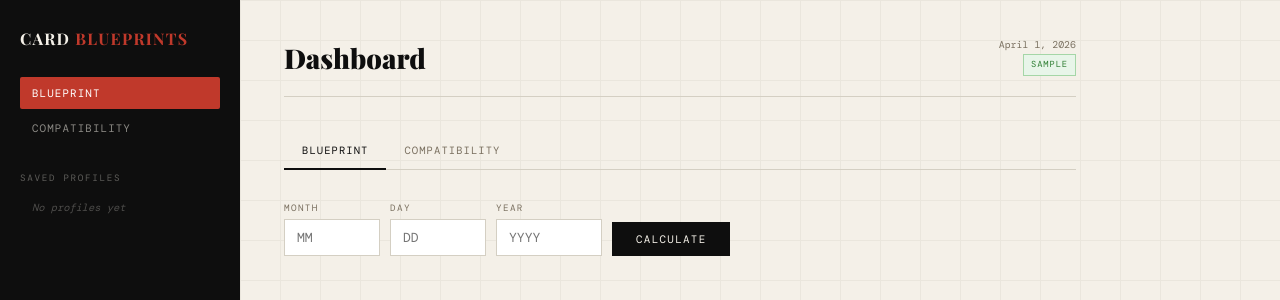
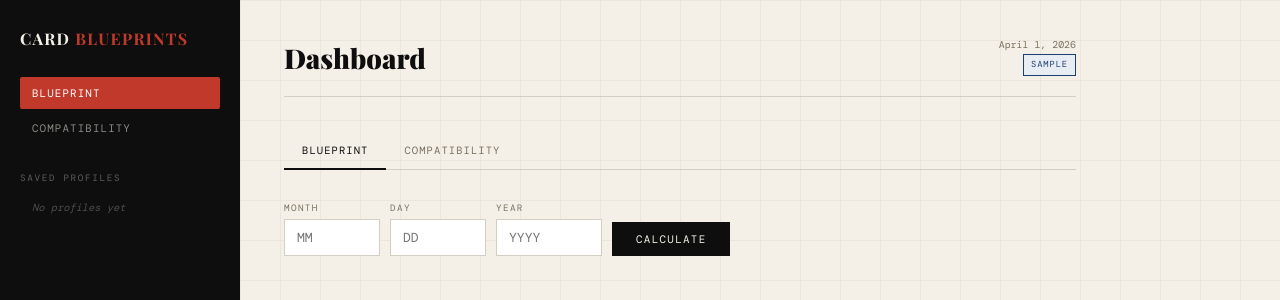
Before and after one commit to cassidyrice/blueprintsv1, a Flask app: page /dashboard in a window 1280 px wide. Shown: the top 300 px of the page. Run offline with Flask 3, Linux system fonts and the light colour scheme; the visitor is signed in with stand-in values (Sample User, id 1); tables that the repository leaves empty hold one stand-in row (values such as "Sample post"); some web fonts are replaced.

Commit message:
Replace green tier badge with Prussian blue

```diff
--- a/templates/dashboard.html
+++ b/templates/dashboard.html
@@ -235,7 +235,7 @@
   @keyframes fadeUp { from { opacity: 0; transform: translateY(10px); } to { opacity: 1; transform: translateY(0); } }
   .animate-in { animation: fadeUp 0.3s ease both; }
   .tag { display: inline-block; padding: 2px 7px; font-size: 0.55rem; letter-spacing: 0.1em; text-transform: uppercase; background: var(--paper); border: 1px solid var(--border); color: var(--muted); }
-  .tag.green { background: #e8f5e9; border-color: #a5d6a7; color: #2e7d32; }
+  .tag.green { background: #e8edf4; border-color: #1c3f6e; color: #1c3f6e; }
 </style>
 </head>
 <body>
```
